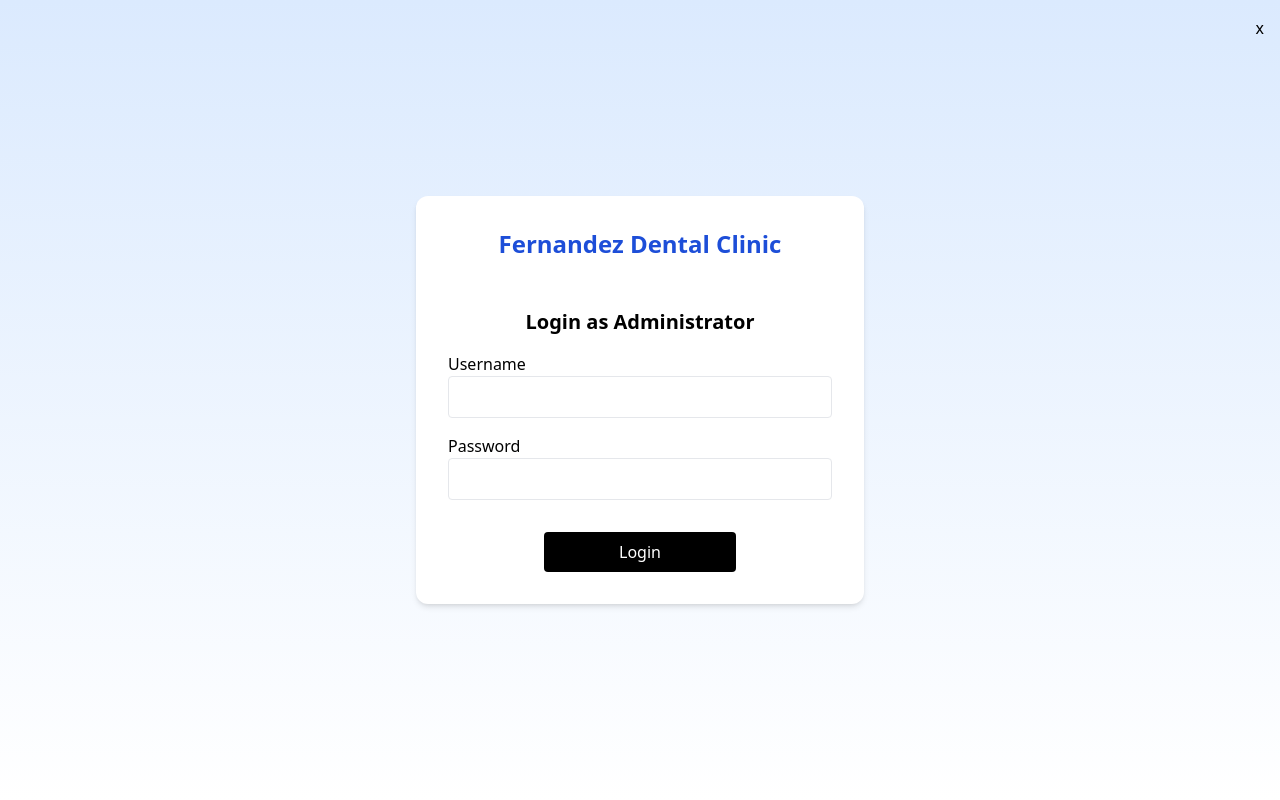
After one commit to jbanban/ClinicAppointment-PatientRecordSystem, a Flask app: page /admin/login in a window 1280 px wide. The commit adds this page. Run offline with Flask 3, Linux system fonts and the light colour scheme; some libraries are stand-ins or nearby versions.

Commit message:
update 05-08-2025
06:00pm

```diff
--- a/clinic.py
+++ b/clinic.py
@@ -1,6 +1,6 @@
 from flask import Flask, render_template, request, redirect, url_for, session, flash
 from flask_sqlalchemy import SQLAlchemy
-from sqlalchemy import Integer, String, ForeignKey, Date
+from sqlalchemy import Integer, String, ForeignKey
 from sqlalchemy.orm import DeclarativeBase, Mapped, mapped_column, relationship
 from werkzeug.security import check_password_hash, generate_password_hash
 
@@ -111,7 +111,7 @@ class Invoice(db.Model):
 
 class Account(db.Model):
     __tablename__ = "account"
-    account_id: Mapped[int] = mapped_column(Integer, primary_key=True)
+    account_id: Mapped[int] = mapped_column(Integer, primary_key=True, autoincrement=True)
     firstname: Mapped[str] = mapped_column(String(50), unique=True)
     lastname: Mapped[str] = mapped_column(String(50), unique=True)
     email: Mapped[str] = mapped_column(String(100), unique=True)
@@ -123,6 +123,41 @@ class Account(db.Model):
     patient = relationship("Patient", back_populates="account", uselist=False)
     doctor = relationship("Doctor", back_populates="account", uselist=False)
 
+class User(db.Model):
+    __tablename__ = "user"
+    id: Mapped[int] = mapped_column(Integer, primary_key=True, unique=True, autoincrement=True)
+    username: Mapped[str] = mapped_column(String(50), unique=True)
+    password: Mapped[str] = mapped_column(String(100))
+
+@app.route('/admin/login', methods=['GET', 'POST'])
+def admin_login():
+    if request.method == 'POST':
+        username = request.form['username']
+        password = request.form['password']
+
+        user = User.query.filter_by(username=username).first()
+
+        if user and check_password_hash(user.password, password):
+            session['user_id'] = user.id
+            flash('Logged in successfully.', 'success')
+            return redirect(url_for('admin_dashboard'))
+        else:
+            flash('Login Unsuccessful. Please check username and password', 'danger')
+            return render_template('admin_login.html')
+    return render_template('admin_login.html')
+
+@app.route('/admin/register', methods=['GET', 'POST'])
+def admin_register():
+    if request.method == 'POST':
+        username = request.form['username']
+        password = request.form['password']
+
+        new_user = User(username=username, password=generate_password_hash(password, method='sha256'))
+        db.session.add(new_user)
+        db.session.commit()
+        flash('Account created!', 'success')
+        return redirect(url_for('admin_login'))
+    return render_template('admin_register.html')
 
 @app.route('/', methods=['GET', 'POST'])
 def login():
@@ -136,10 +171,7 @@ def login():
         if user and check_password_hash(user.password, password):
             session['user_id'] = user.account_id
             session['role'] = user.role
-            if role == 'admin':
-                flash('Logged in successfully.', 'success')
-                return redirect(url_for('admin_dashboard'))
-            elif role == 'doctor':
+            if role == 'doctor':
                 flash('Logged in successfully.', 'success')
                 return redirect(url_for('doctor_dashboard'))
             elif role == 'patient':
@@ -180,8 +212,6 @@ def register():
 
 @app.route('/admin/dashboard')
 def admin_dashboard():
-    if 'role' not in session or session['role'] != 'admin':
-        return redirect(url_for('unauthorized'))
     return render_template('admin_dashboard.html')
 
 
--- a/templates/home.html
+++ b/templates/admin_dashboard.html
@@ -9,7 +9,7 @@
     <div class="flex h-screen">
         <!-- Sidebar -->
         <div class="w-64 bg-white shadow-md p-4">
-            <h2 class="text-xl font-bold mb-6 text-blue-700">MediCare Clinic</h2>
+            <h2 class="text-xl font-bold mb-6 text-blue-700">Fernandez Dental Clinic</h2>
             <ul class="space-y-3">
                 <li><a href="#" class="block px-3 py-2 bg-blue-100 rounded">Dashboard</a></li>
                 <li><a href="#" class="block px-3 py-2 hover:bg-blue-50 rounded">Doctors</a></li>
--- /dev/null
+++ b/templates/admin_login.html
@@ -0,0 +1,34 @@
+<!DOCTYPE html>
+<html lang="en">
+<head>
+    <meta charset="UTF-8">
+    <title>Login | Fernandez Dental Clinic</title>
+    <script src="https://cdn.tailwindcss.com"></script>
+</head>
+<body class="bg-gradient-to-b from-blue-100 to-white">
+    <div class="fixed top-0 right-0 m-4">
+        <a href="{{ url_for('login')}}">x</a>
+    </div>
+    <div class="min-h-screen flex items-center justify-center">
+        <div class="bg-white p-8 rounded-xl shadow-md w-full max-w-md">
+            <h1 class="text-2xl font-bold text-center text-blue-700 mb-12">Fernandez Dental Clinic</h1>
+            <h2 class="text-xl font-semibold text-center mb-4">Login as Administrator</h2>
+            <form action="{{ url_for('admin_login') }}" method="POST" class="space-y-4">
+                <div>
+                    <label>Username</label>
+                    <input type="text" id="username" name="username" class="w-full px-4 py-2 border rounded" required>
+                </div>
+                <div>
+                    <label>Password</label>
+                    <input type="password" id="password" name="password" class="w-full px-4 py-2 border rounded" required>
+                </div>
+                <div class="flex justify-between pt-4">
+                    <button class="w-6/12 text-white"></button>
+                    <button type="submit" class="w-full bg-black text-white py-2 rounded hover:bg-gray-800">Login</button>
+                    <button class="w-6/12 text-white"></button>
+                </div>
+            </form>
+        </div>
+    </div>
+</body>
+</html>
```
Also changed, not shown: templates/admin_register.html (added, +23 -0 lines), templates/login.html (+6 -1 lines), instance/fernandez_clinic.db.
